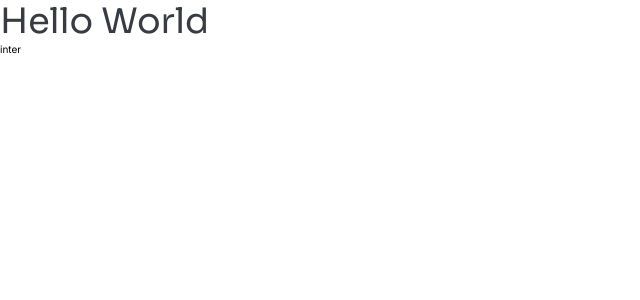
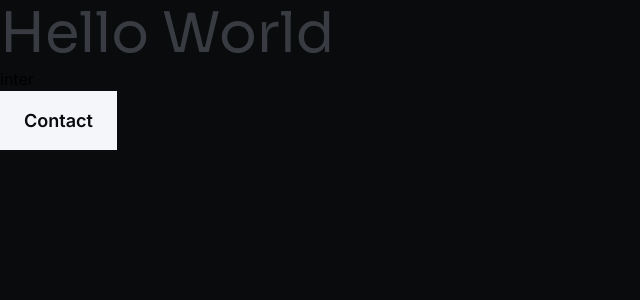
Before and after one commit to Joao-Eduardo-AJ/struct-boost, a Next.js app: page / in a window 1280 px wide. Shown: the top 300 px of the page, without its empty margins (0-640 px from the left). Built offline with nearby package versions, Linux system fonts and the light colour scheme.

Commit message:
feat: adds button variants component

```diff
--- a/app/globals.css
+++ b/app/globals.css
@@ -19,10 +19,6 @@
 
 * {
     font-family: var(--font-inter);
-}
-
-html {
-    font-size: 62.5%;
 }
 
 h1,
--- a/app/layout.tsx
+++ b/app/layout.tsx
@@ -27,7 +27,7 @@ export default function RootLayout({
   children: React.ReactNode
 }) {
   return (
-    <html lang="en" className={`${inter.variable} ${sora.variable}`}>
+    <html lang="en" className={`${inter.variable} ${sora.variable} bg-dark900`}>
       <body>{children}</body>
     </html>
   )
--- a/app/page.tsx
+++ b/app/page.tsx
@@ -1,3 +1,5 @@
+import { Button } from "@/components"
+
 export default function Home() {
   return (
     <main>
@@ -5,6 +7,7 @@ export default function Home() {
       <section>
         <h1>Hello World</h1>
         <p>inter</p>
+        <Button variant={{ type: "white" }}>Contact</Button>
       </section>
       <footer></footer>
     </main>
--- /dev/null
+++ b/components/button/index.tsx
@@ -0,0 +1,25 @@
+import { ButtonHTMLAttributes } from "react"
+import { tv, type VariantProps } from "tailwind-variants"
+
+const button = tv({
+  base: "py-4 px-6 text-dark900 font-semibold",
+  variants: {
+    type: {
+      text: "text-md text-dark100 font-normal",
+      containedNav: "text-md bg-primaryPink ",
+      contained: "text-lg bg-primaryPink ",
+      white: "text-lg bg-dark100"
+    }
+  },
+  defaultVariants: {
+    type: "text"
+  }
+})
+
+interface IButton extends ButtonHTMLAttributes<HTMLButtonElement> {
+  variant?: VariantProps<typeof button>
+}
+
+export function Button({ variant, ...props }: IButton) {
+  return <button {...props} className={button(variant)} />
+}
--- /dev/null
+++ b/components/index.ts
@@ -0,0 +1 @@
+export * from "./button"
--- a/tailwind.config.ts
+++ b/tailwind.config.ts
@@ -9,8 +9,8 @@ const config: Config = {
   theme: {
     fontSize: {
       sm: "0.875rem",
-      sd: "1rem",
-      md: "1.125rem"
+      md: "1rem",
+      lg: "1.125rem"
     },
     colors: {
       primaryPink: "#F67ACB",
```
Also changed, not shown: package.json (+8 -7 lines), 1 other file (tests, documents, lock files or other folders).
